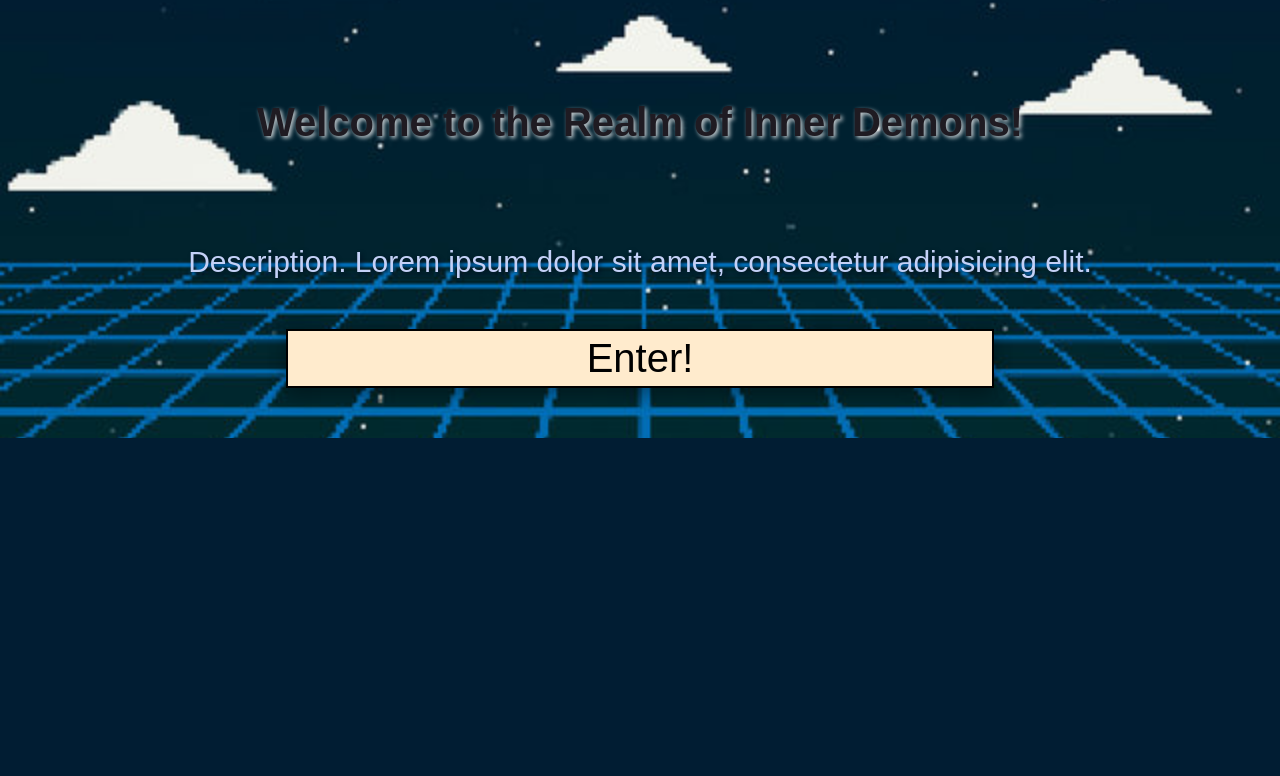
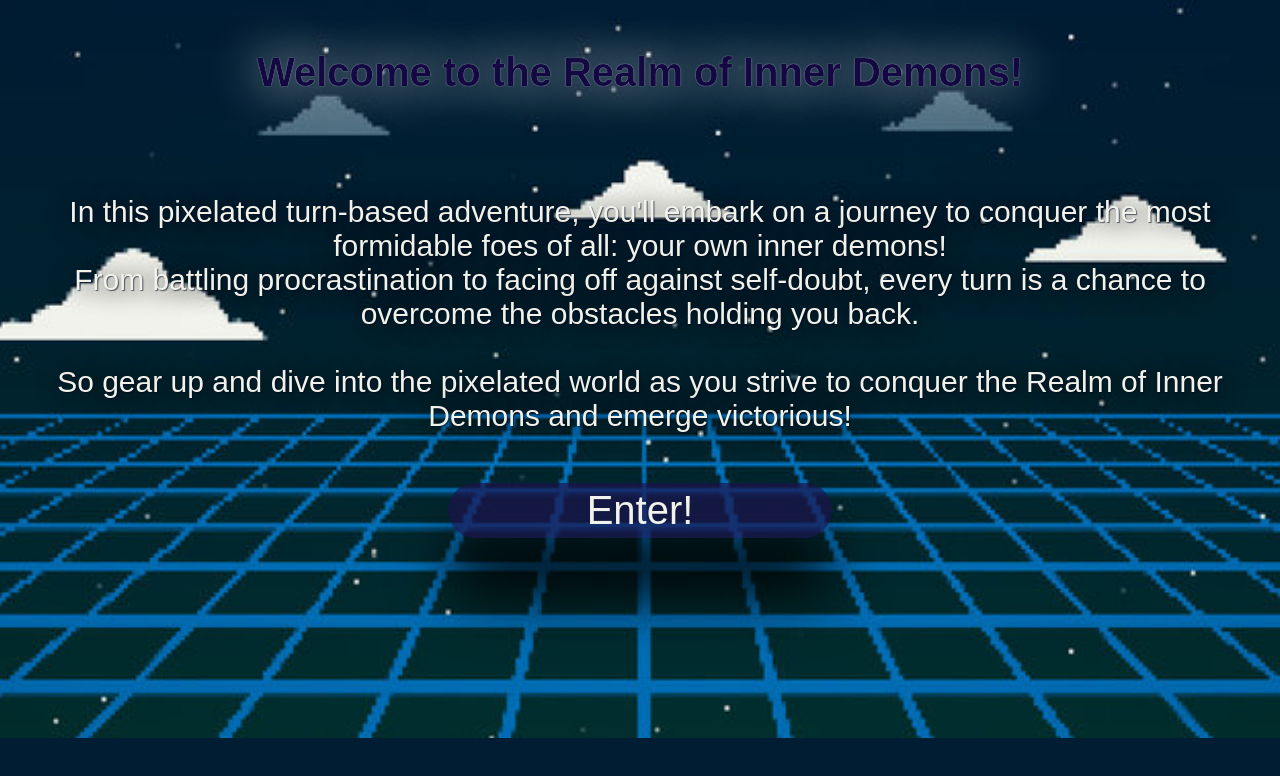
Before and after one commit to Byasar3/ts-game, a website built with Vite: page index.html in a window 1280 px wide. Built offline with nearby package versions, Linux system fonts and the light colour scheme; a web font is replaced by a local one.

```diff
--- a/index.html
+++ b/index.html
@@ -12,7 +12,9 @@
       <section class="loading-screen show">
         <h1 class="loading-screen__heading">Welcome to the Realm of Inner Demons!</h1>
         <p class="loading-screen__description">
-          Description. Lorem ipsum dolor sit amet, consectetur adipisicing elit.
+          In this pixelated turn-based adventure, you'll embark on a journey to conquer the most formidable foes of all: your own inner demons! <br/>
+          From battling procrastination to facing off against self-doubt, every turn is a chance to overcome the obstacles holding you back.<br/><br/>
+          So gear up and dive into the pixelated world as you strive to conquer the Realm of Inner Demons and emerge victorious!
         </p>
         <button class="loading-screen__button">Enter!</button>
       </section>
--- a/src/main.ts
+++ b/src/main.ts
@@ -220,6 +220,7 @@
   characterStamina.innerHTML = `Stamina: ${player1.stamina}`;
   characterScore.innerHTML = `Health: ${player1.score}`;
   enemyName.innerHTML = `${currentEnemy.name}`;
+  currentEnemy.hp = 400;
   enemyImg.src = currentEnemy.img;
 
   // screen transitions
--- a/styles/_variables.scss
+++ b/styles/_variables.scss
@@ -10,3 +10,4 @@
 $small-font : 20px;
 $medium-font : 30px;
 $large-font : 40px;
+$extra-large-font: 60px;
--- a/styles/style.scss
+++ b/styles/style.scss
@@ -44,34 +44,41 @@
 
 .loading-screen {
   flex-direction: column;
-  margin: 50px;
+  padding-bottom: 200px;
 
   &__heading {
     font-size: $large-font;
     margin: 50px;
     text-align: center;
-    color: rgb(31, 27, 34);
-    text-shadow: 2px 2px 4px rgba(255, 255, 255, 0.799); /* Horizontal offset, vertical offset, blur radius, color */
+    color: rgb(20, 8, 66);
+    text-shadow: 0px 0px 1px rgba(255, 255, 255, 0.799), 0px 0px 50px white; /* Horizontal offset, vertical offset, blur radius, color */
   }
 
   &__description {
     font-size: $medium-font;
     margin: 50px;
     text-align: center;
-    color: rgb(196, 209, 247);
-    text-shadow: 2px 2px 4px rgba(4, 10, 30, 0.609); /* Horizontal offset, vertical offset, blur radius, color */
+    color: #f1f2ec;
+    text-shadow: 1px 1px 1px rgba(4, 10, 30, 0.609), 2px 2px 25px black; /* Horizontal offset, vertical offset, blur radius, color */
   }
 
   &__button {
     font-size: $large-font;
-    background-color: blanchedalmond;
-    width: 60%;
+    background-color: rgba(30, 18, 78, 0.664);
+    border: none;
+    border-radius: 50px;
+    color: #f1f2ec;
+    width: 30%;
     margin: auto;
     padding: 5px;
-    border: 2px solid black;
     text-align: center;
-    box-shadow: 0 8px 16px 0 rgba(0, 0, 0, 0.2),
-      0 6px 20px 0 rgba(0, 0, 0, 0.19);
+    box-shadow: 0px 55px 60px 0 rgb(0, 0, 0);
+    &:hover {
+      background-color: rgba(192, 218, 59, 0.76);
+      color: #011d33;
+      transform:scale(1.15);
+      transition: 2s;
+    }
   }
 }
 
@@ -216,9 +223,6 @@
 
     &__atk {
       background-color: rgba(222, 97, 97, 0.5);
-
-      :hover {
-      }
     }
 
     &__rest {
```
